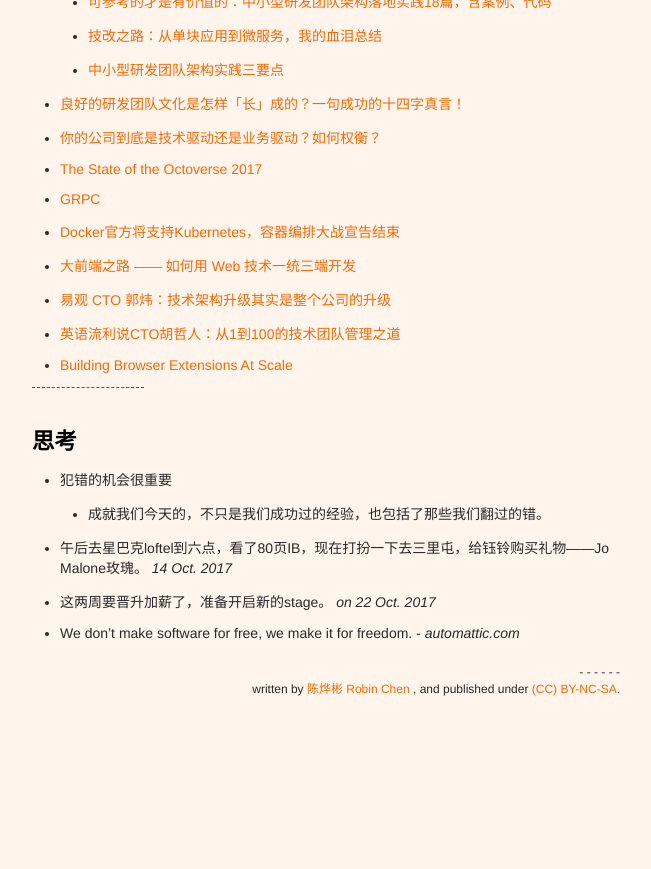
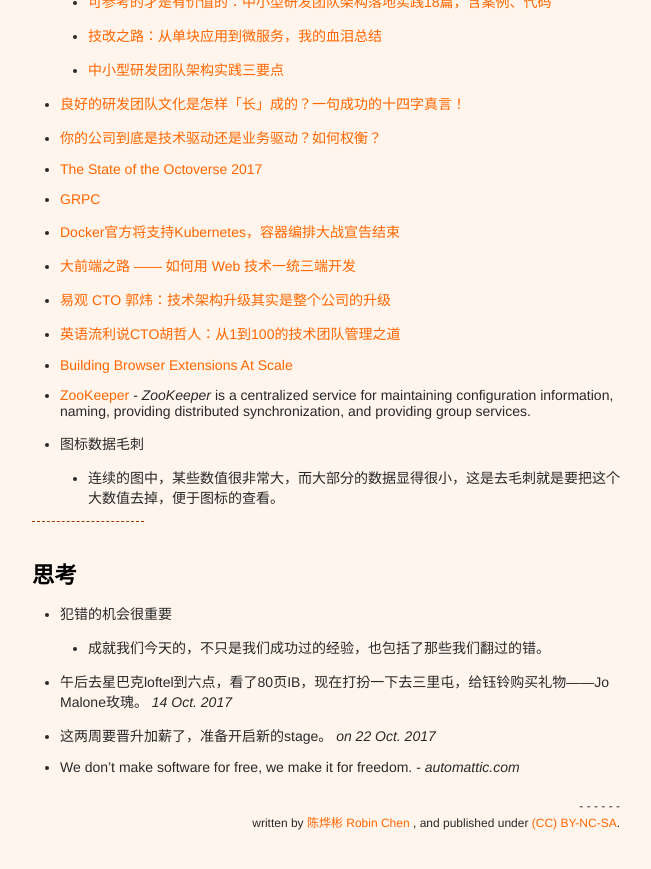
Before and after one commit to xianyuxmu/xianyuxmu.github.io, a Jekyll site: the page built from _posts/2017-10-03-monthly-reading.md, in a window 1280 px wide and 900 px high, scrolled down 2270 px. Shown: the top 869 px of the window, without its empty margins (314-965 px from the left). Built offline with Jekyll 4.4.1, drawn with Linux system fonts in a browser that asks for light colours; comment, search, counter and statistics services are not loaded; before the commit the page ends 3036 px from its top, so only the background shows below that.

Commit message:
Reading of 26 Oct. 2017

```diff
--- a/_posts/2017-10-03-monthly-reading.md
+++ b/_posts/2017-10-03-monthly-reading.md
@@ -93,6 +93,9 @@ tags:
 - [易观 CTO 郭炜：技术架构升级其实是整个公司的升级](http://www.sohu.com/a/195219990_465988)
 - [英语流利说CTO胡哲人：从1到100的技术团队管理之道](http://www.10tiao.com/html/680/201708/2655160868/1.html)
 - [Building Browser Extensions At Scale](https://tech.grammarly.com/blog/building-browser-extensions-at-scale)
+- [ZooKeeper](https://zookeeper.apache.org/) - *ZooKeeper* is a centralized service for maintaining configuration information, naming, providing distributed synchronization, and providing group services.
+- 图标数据毛刺
+	- 连续的图中，某些数值很非常大，而大部分的数据显得很小，这是去毛刺就是要把这个大数值去掉，便于图标的查看。
 
 
 ----
```
